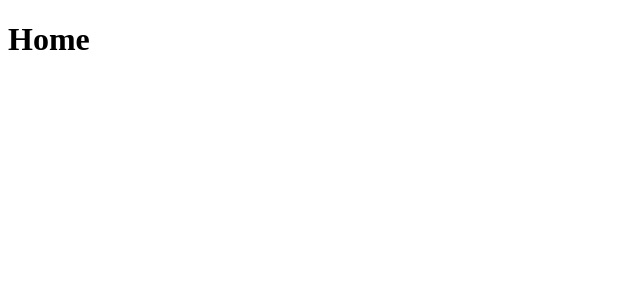
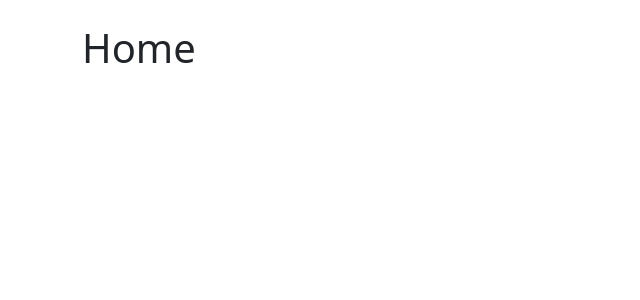
Before and after one commit to ecorrales1979/react-notes, a React (Vite) app: page / in a window 1280 px wide. Shown: the top 300 px of the page, without its empty margins (0-640 px from the left). Built offline with nearby package versions, Linux system fonts and the light colour scheme.

Commit message:
feat: add boostrap container

```diff
--- a/src/App.tsx
+++ b/src/App.tsx
@@ -1,7 +1,10 @@
+import 'bootstrap/dist/css/bootstrap.min.css'
+import { Container } from 'react-bootstrap'
 import { Navigate, Route, Routes } from 'react-router-dom'
 
 function App() {
   return (
+    <Container className="my-4">
       <Routes>
         <Route path="/" element={<h1>Home</h1>} />
         <Route path="/new" element={<h1>New</h1>} />
@@ -11,6 +14,7 @@
         </Route>
         <Route path="*" element={<Navigate to="/" />} />
       </Routes>
+    </Container>
   )
 }
 
```
Lines whose indentation alone changed are shown as unchanged.
